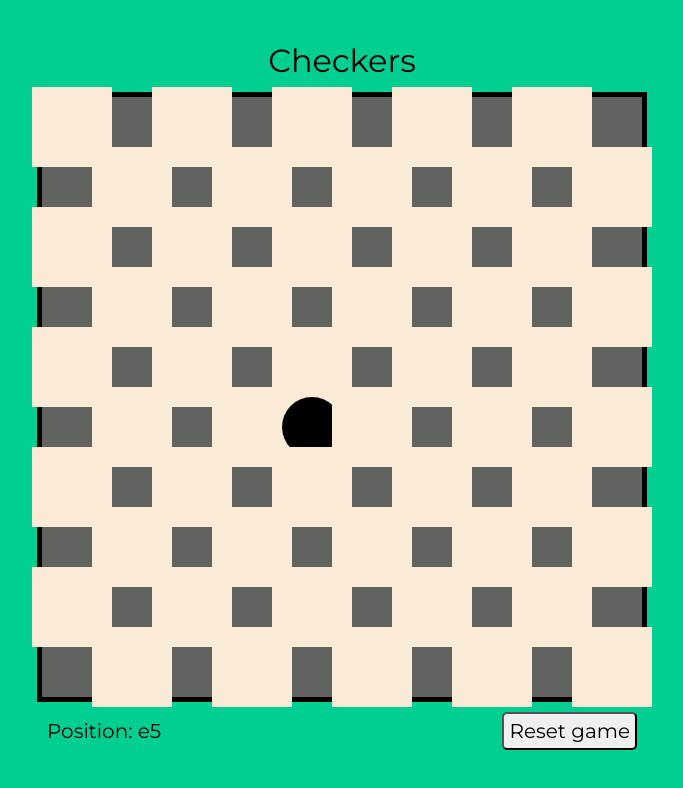
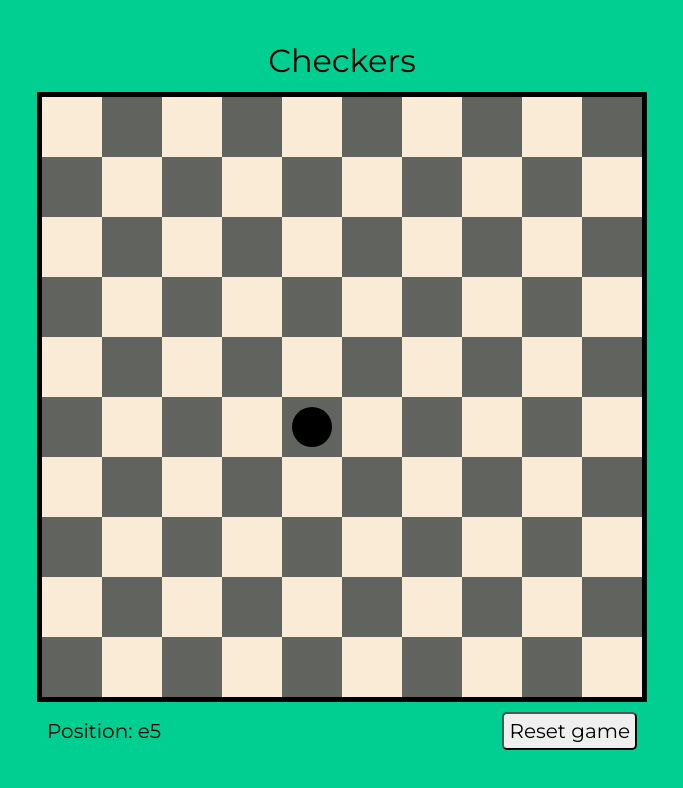
Before and after one commit to Barud21/checkers-simplified, a React (Create React App) app: page / in a window 1280 px wide. Shown: the top 788 px of the page, without its empty margins (298-981 px from the left). Built offline with nearby package versions, Linux system fonts and the light colour scheme.

Commit message:
Styling updated

```diff
--- a/src/components/Tile/Tile.css
+++ b/src/components/Tile/Tile.css
@@ -1,7 +1,7 @@
 .tile {
   align-content: center;
-  height: 80px;
-  width: 80px;
+  height: 60px;
+  width: 60px;
 }
 
 .white-tile {
@@ -9,15 +9,15 @@
 }
 
 .piece {
-  height: 60px;
-  width: 60px;
+  height: 40px;
+  width: 40px;
   border-radius: 50%;
   background-color: black;
 }
 
 .move {
   align-content: center;
-  height: 80px;
-  width: 80px;
+  height: 60px;
+  width: 60px;
   background-color: rgb(124, 164, 223);
 }
```
